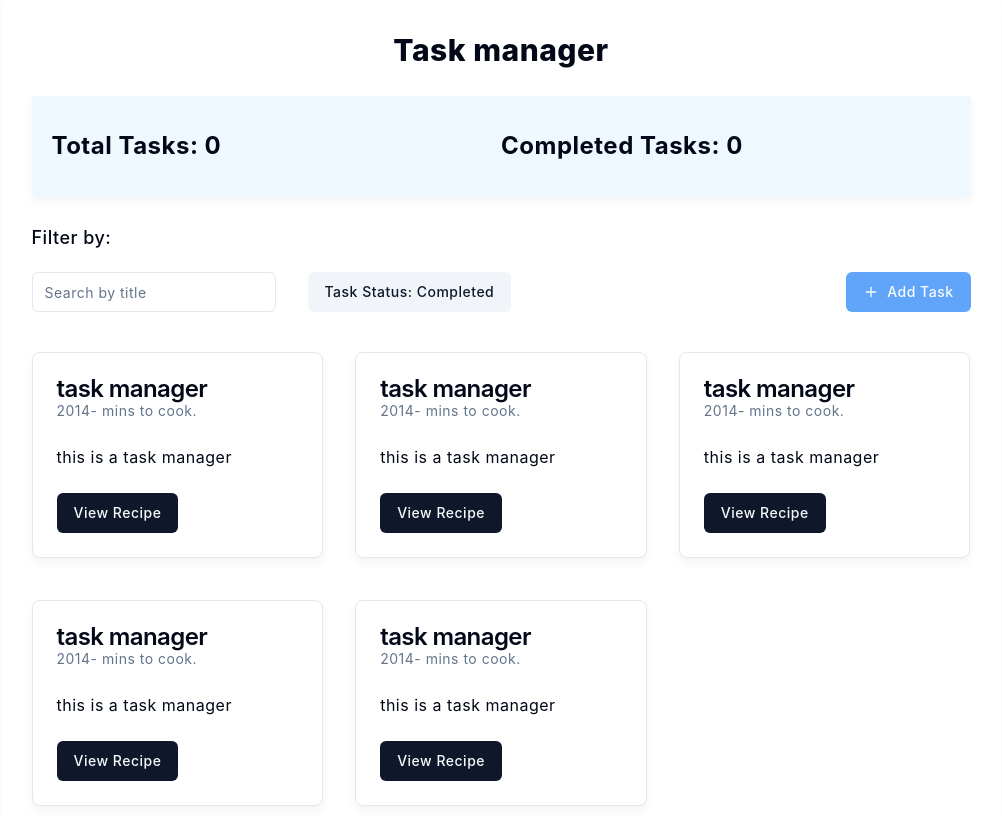
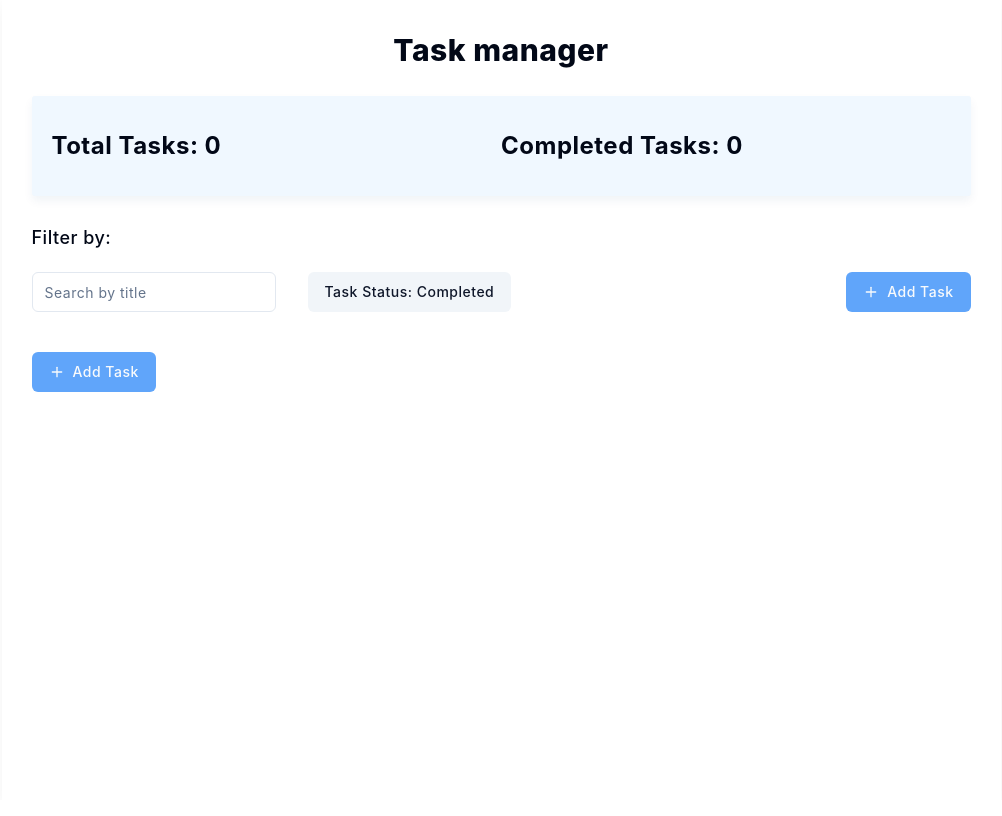
Before and after one commit to karthik1120/task-manager, a React (Vite) app: page / in a window 1280 px wide. Shown: the whole page, without its empty margins (139-1141 px from the left). Built offline with nearby package versions, Linux system fonts and the light colour scheme.

Commit message:
added functionality

```diff
--- a/src/App.tsx
+++ b/src/App.tsx
@@ -3,12 +3,27 @@ import { Button } from './components/ui/button';
 import { Input } from './components/ui/input';
 import { Plus, X } from 'lucide-react';
 import MyTaskCard from './TaskComponents/CardList/MyTaskCard';
-import { Fragment, useState } from 'react';
+import { Fragment, useEffect, useState } from 'react';
 import ModalComponent from './TaskComponents/ModalComponent/ModalComponent';
 import { Dialog, DialogTrigger } from './components/ui/dialog';
+import useLocalStorage from './TaskComponents/useLocalStorage';
+
+interface TaskInterface {
+  title: string;
+  description: string;
+  dueDate: string;
+  priority: string;
+  status: string;
+}
 
 function App() {
   const [showModal, setShowModal] = useState<boolean>(false);
+  const [tasks, setTask] = useLocalStorage('taskData', []);
+
+  console.log('tasks', tasks);
+  // useEffect(() => {
+  //   localStorage.setItem('tasks', JSON.stringify(tasks));
+  // }, [tasks]);
 
   return (
     <div className="outline-container-wrapper">
@@ -30,10 +45,10 @@ function App() {
               Task Status: Completed
             </Button>
           </div>
-          <ModalComponent />
+          <ModalComponent showModal={showModal} setShowModal={setShowModal} task={tasks} setTask={setTask} />
         </div>
       </section>
-      <MyTaskCard />
+      <MyTaskCard task={tasks} setTask={setTask} />
     </div>
   );
 }
--- a/src/TaskComponents/CardList/MyTaskCard.tsx
+++ b/src/TaskComponents/CardList/MyTaskCard.tsx
@@ -1,14 +1,11 @@
-import {
-  Card,
-  CardContent,
-  CardDescription,
-  CardFooter,
-  CardHeader,
-  CardTitle,
-} from '@/components/ui/card';
+import { Card, CardContent, CardDescription, CardFooter, CardHeader, CardTitle } from '@/components/ui/card';
 import { Badge } from '@/components/ui/badge';
 import { Button } from '@/components/ui/button';
 import './Cardlist.css';
+import { Pencil, Trash2 } from 'lucide-react';
+import { Fragment } from 'react/jsx-runtime';
+import ModalComponent from '../ModalComponent/ModalComponent';
+import { useState } from 'react';
 
 interface Recipe {
   title: string;
@@ -19,56 +16,16 @@ interface Recipe {
   id: string;
 }
 
-const MyTaskCard = () => {
-  const recipes = [
-    {
-      id: 1,
-      image: 'http://localhost:4000/',
-      title: 'task manager',
-      time: '2014-',
-      description: 'this is a task manager',
-      vegan: false,
-    },
-    {
-      id: 1,
-      image: 'http://localhost:4000/',
-      title: 'task manager',
-      time: '2014-',
-      description: 'this is a task manager',
-      vegan: false,
-    },
-    {
-      id: 1,
-      image: 'http://localhost:4000/',
-      title: 'task manager',
-      time: '2014-',
-      description: 'this is a task manager',
-      vegan: false,
-    },
-    {
-      id: 1,
-      image: 'http://localhost:4000/',
-      title: 'task manager',
-      time: '2014-',
-      description: 'this is a task manager',
-      vegan: false,
-    },
-    {
-      id: 1,
-      image: 'http://localhost:4000/',
-      title: 'task manager',
-      time: '2014-',
-      description: 'this is a task manager',
-      vegan: false,
-    },
-  ];
+const MyTaskCard = ({ task, setTask }) => {
+  const [showModal, setShowModal] = useState(false);
+  const [individualTask, setIndividualTask] = useState({});
   return (
+    <Fragment>
       <div className="grid grid-cols-3 gap-8">
-      {recipes.map((recipe) => (
+        {task.map((recipe) => (
           <Card
             key={recipe.id}
-          className="flex flex-col justify-between custom-card-component transition-all hover:scale-105"
-        >
+            className="flex flex-col justify-between custom-card-component transition-all hover:scale-105">
             <CardHeader className="flex-row gap-4 items-center">
               <div>
                 <CardTitle>{recipe.title}</CardTitle>
@@ -79,12 +36,32 @@ const MyTaskCard = () => {
               <p>{recipe.description}</p>
             </CardContent>
             <CardFooter className="flex justify-between">
-            <Button>View Recipe</Button>
-            {recipe.vegan && <Badge variant="secondary">Vegan!</Badge>}
+              <Button
+                variant={'outline'}
+                size={'icon'}
+                onClick={() => {
+                  setShowModal(true);
+                  setIndividualTask(recipe);
+                }}>
+                <Pencil />
+              </Button>
+              <Button variant={'outline'} size={'icon'}>
+                <Trash2 />
+              </Button>
             </CardFooter>
           </Card>
         ))}
       </div>
+      <ModalComponent
+        showModal={showModal}
+        setShowModal={setShowModal}
+        setTask={setTask}
+        type={'edit'}
+        individualTask={individualTask}
+        setIndividualTask={setIndividualTask}
+        task={task}
+      />
+    </Fragment>
   );
 };
 
--- a/src/TaskComponents/ModalComponent/CreateTask.tsx
+++ b/src/TaskComponents/ModalComponent/CreateTask.tsx
@@ -5,16 +5,18 @@ import { zodResolver } from '@hookform/resolvers/zod';
 import { useForm } from 'react-hook-form';
 import { z } from 'zod';
 import { TaskManagerSchema } from '@/schema';
+import { Button } from '@/components/ui/button';
+import { v4 as uuidv4 } from 'uuid';
 
-const CreateTask = () => {
+const CreateTask = ({ setOpenModal, task, setTask, individualTask, edit }) => {
   const form = useForm<z.infer<typeof formSchema>>({
     resolver: zodResolver(TaskManagerSchema),
     defaultValues: {
-      title: '',
-      description: '',
-      dueDate: '',
-      priority: '',
-      status: '',
+      title: edit ? individualTask?.title : '',
+      description: edit ? individualTask?.description : '',
+      dueDate: edit ? individualTask?.dueDate : '',
+      priority: edit ? individualTask?.priority : '',
+      status: edit ? individualTask?.status : '',
     },
   });
 
@@ -23,6 +25,10 @@ const CreateTask = () => {
     // Do something with the form values.
     // ✅ This will be type-safe and validated.
     console.log(values);
+
+    const updatedValue = [...task, { id: uuidv4(), ...values }];
+    setTask(updatedValue);
+    setOpenModal(false);
   }
   return (
     <Form {...form}>
@@ -98,6 +104,8 @@ const CreateTask = () => {
             </FormItem>
           )}
         />
+
+        <Button type="submit">Submit</Button>
       </form>
     </Form>
   );
--- a/src/TaskComponents/ModalComponent/ModalComponent.tsx
+++ b/src/TaskComponents/ModalComponent/ModalComponent.tsx
@@ -10,10 +10,16 @@ import {
 } from '@/components/ui/dialog';
 import { Plus } from 'lucide-react';
 import CreateTask from './CreateTask';
+import { useState } from 'react';
 
-function ModalComponent() {
+function ModalComponent({ showModal, setShowModal, task, setTask, type, individualTask, setIndividualTask }) {
   return (
-    <Dialog>
+    <Dialog
+      open={showModal}
+      onOpenChange={(val) => {
+        setShowModal(val);
+        setIndividualTask({});
+      }}>
       <DialogTrigger asChild>
         <Button className="bg-blue-400">
           <Plus />
@@ -22,12 +28,18 @@ function ModalComponent() {
       </DialogTrigger>
       <DialogContent className="sm:max-w-md">
         <DialogHeader>
-          <DialogTitle>Create Task</DialogTitle>
+          <DialogTitle>{type == 'edit' ? 'Edit' : 'Create'} Task</DialogTitle>
         </DialogHeader>
         <div>
-          <CreateTask />
+          <CreateTask
+            setOpenModal={setShowModal}
+            setTask={setTask}
+            edit={type == 'edit' ? true : false}
+            individualTask={individualTask}
+            task={task}
+          />
         </div>
-        <DialogFooter className="sm:justify-end">
+        {/* <DialogFooter className="sm:justify-end">
           <Button type="button" variant="secondary">
             submit
           </Button>
@@ -36,7 +48,7 @@ function ModalComponent() {
               Close
             </Button>
           </DialogClose>
-        </DialogFooter>
+        </DialogFooter> */}
       </DialogContent>
     </Dialog>
   );
--- /dev/null
+++ b/src/TaskComponents/useLocalStorage.tsx
@@ -0,0 +1,32 @@
+import { useState } from 'react';
+
+const useLocalStorage = (key, initialValue) => {
+  const [storedValue, setStoredValue] = useState(() => {
+    if (typeof window === 'undefined') {
+      return initialValue;
+    }
+    try {
+      const item = localStorage.getItem(key);
+      return item ? JSON.parse(item) : initialValue;
+    } catch (error) {
+      console.log(error);
+      return initialValue;
+    }
+  });
+
+  const setValue = (value) => {
+    try {
+      setStoredValue(value);
+
+      if (typeof window !== 'undefined') {
+        console.log(value, 'localStorage.setItem', key);
+        localStorage.setItem(key, JSON.stringify(value));
+      }
+    } catch (error) {
+      console.log(error);
+    }
+  };
+  return [storedValue, setValue];
+};
+
+export default useLocalStorage;
```
Lines whose indentation alone changed are shown as unchanged.
